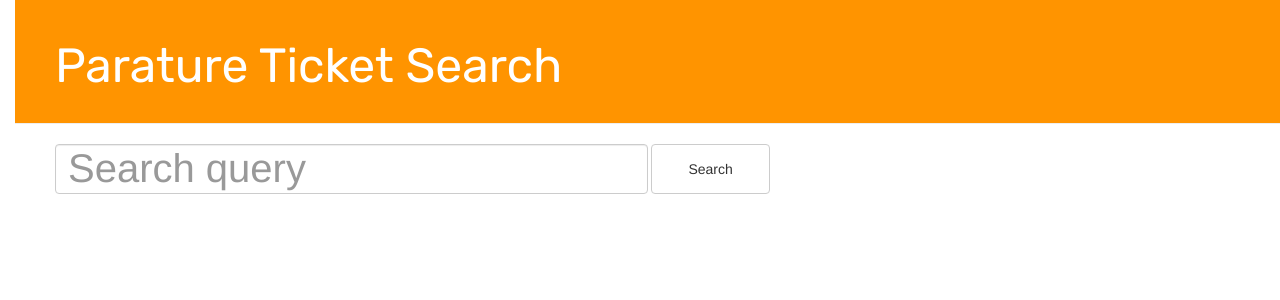
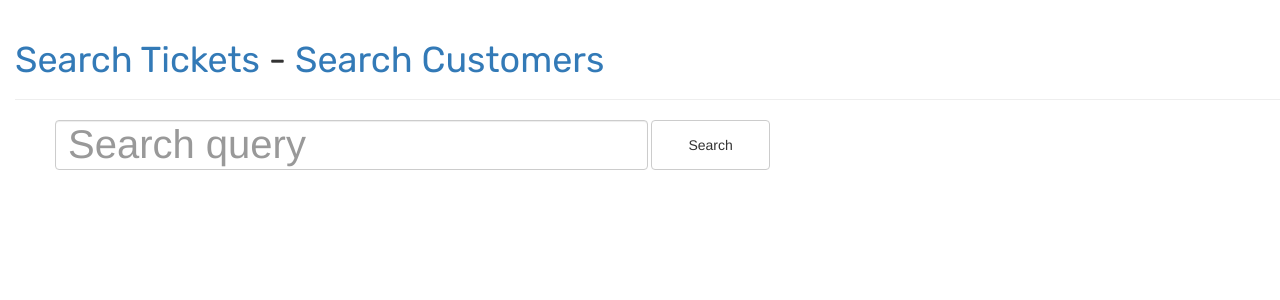
Before and after one commit to lovingawareness/parature-search, a Django app: page /search/tickets/ in a window 1280 px wide. Shown: the top 300 px of the page. Run offline with Django 3.2, Linux system fonts and the light colour scheme; some libraries are stand-ins or nearby versions.

Commit message:
Clean up header links.

```diff
--- a/parature/templates/parature/base.html
+++ b/parature/templates/parature/base.html
@@ -22,7 +22,9 @@
     <body>
         <div class="page-header">
             <h1>
-                <a href="/search/tickets/">Parature Ticket Search</a>
+                <a href="{% url 'ticket_search' %}">Search Tickets</a>
+                -
+                <a href="{% url 'customer_search' %}">Search Customers</a>
             </h1>
         </div>
         <div class="content">
--- a/parature/templates/parature/ticket_list_with_search.html
+++ b/parature/templates/parature/ticket_list_with_search.html
@@ -33,7 +33,7 @@
                 <td>{{ ticket.datecreated }}</td>
                 <td>{{ ticket.dateupdated }}</td>
                 <td><a href="{% url 'ticket_detail' pk=ticket.pk %}">{{ ticket.summary }}</a></td>
-                <td>{{ ticket.customerid.first_name }} {{ticket.customerid.last_name }}</td>
+                <td><a href="{% url 'customer_detail' pk=ticket.customerid.pk %}">{{ ticket.customerid.first_name }} {{ticket.customerid.last_name }}</a></td>
             </tr>
             {% endfor %}
         </tbody>
--- a/static/css/parature.css
+++ b/static/css/parature.css
@@ -3,7 +3,6 @@ h1, h2, h3, h4 {
 }
 
 h1 a {
-    color: #FCA205;
     font-family: 'Rubik';
 }
 
@@ -11,25 +10,13 @@ body {
     padding-left: 15px;
 }
 
-.page-header {
-    background-color: #ff9400;
-    margin-top: 0;
-    padding: 20px 20px 20px 40px;
-}
-
 .page-header h1, .page-header h1 a, .page-header h1 a:visited, .page-header h1 a:active {
-    color: #ffffff;
-    font-size: 36pt;
     text-decoration: none;
 }
 
 .content {
     margin-left: 40px;
     margin-right: 40px;
-}
-
-.date-created, .date-updated {
-    color: #828282;
 }
 
 .top-menu, .top-menu:hover, .top-menu:visited {
```
Also changed, not shown: parature/static/css/parature.css (+0 -13 lines).
